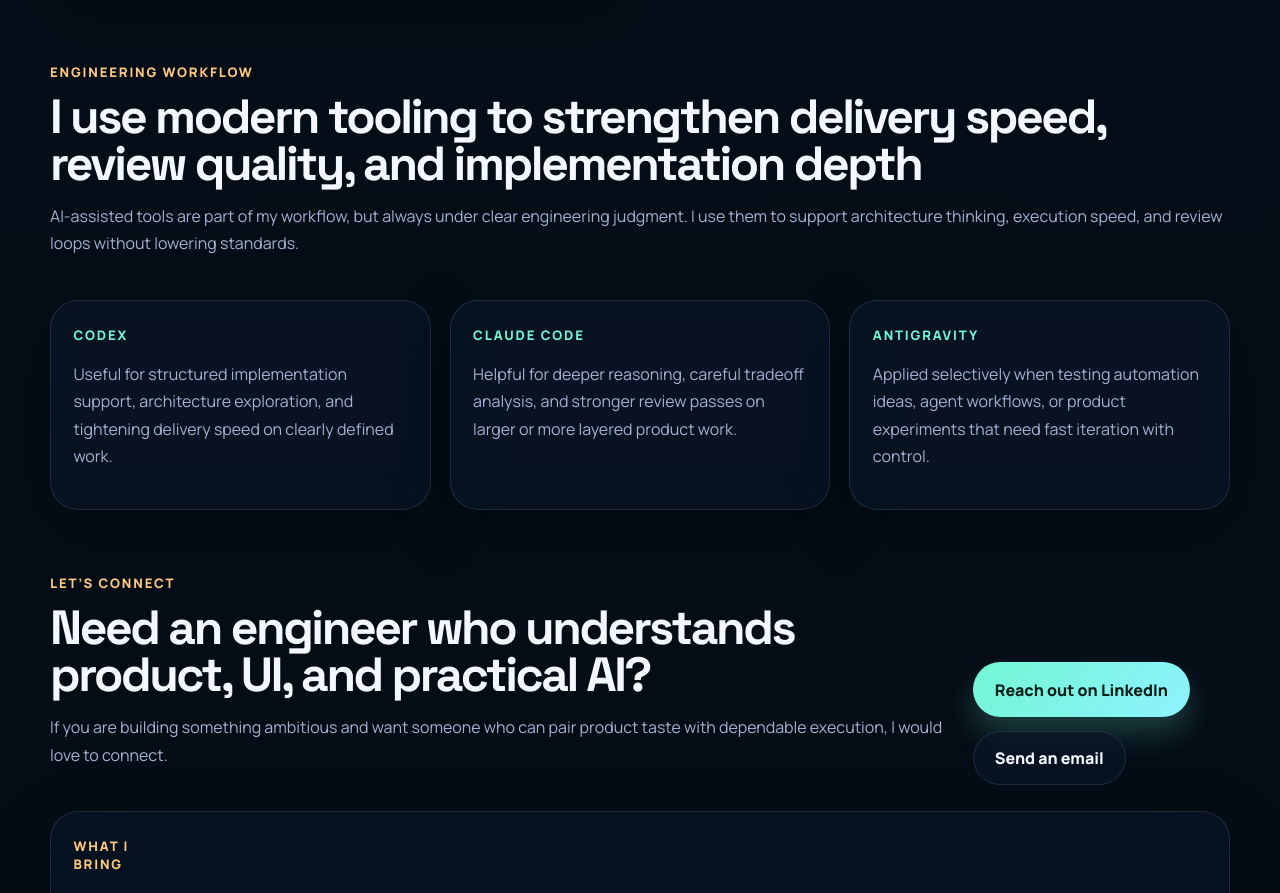
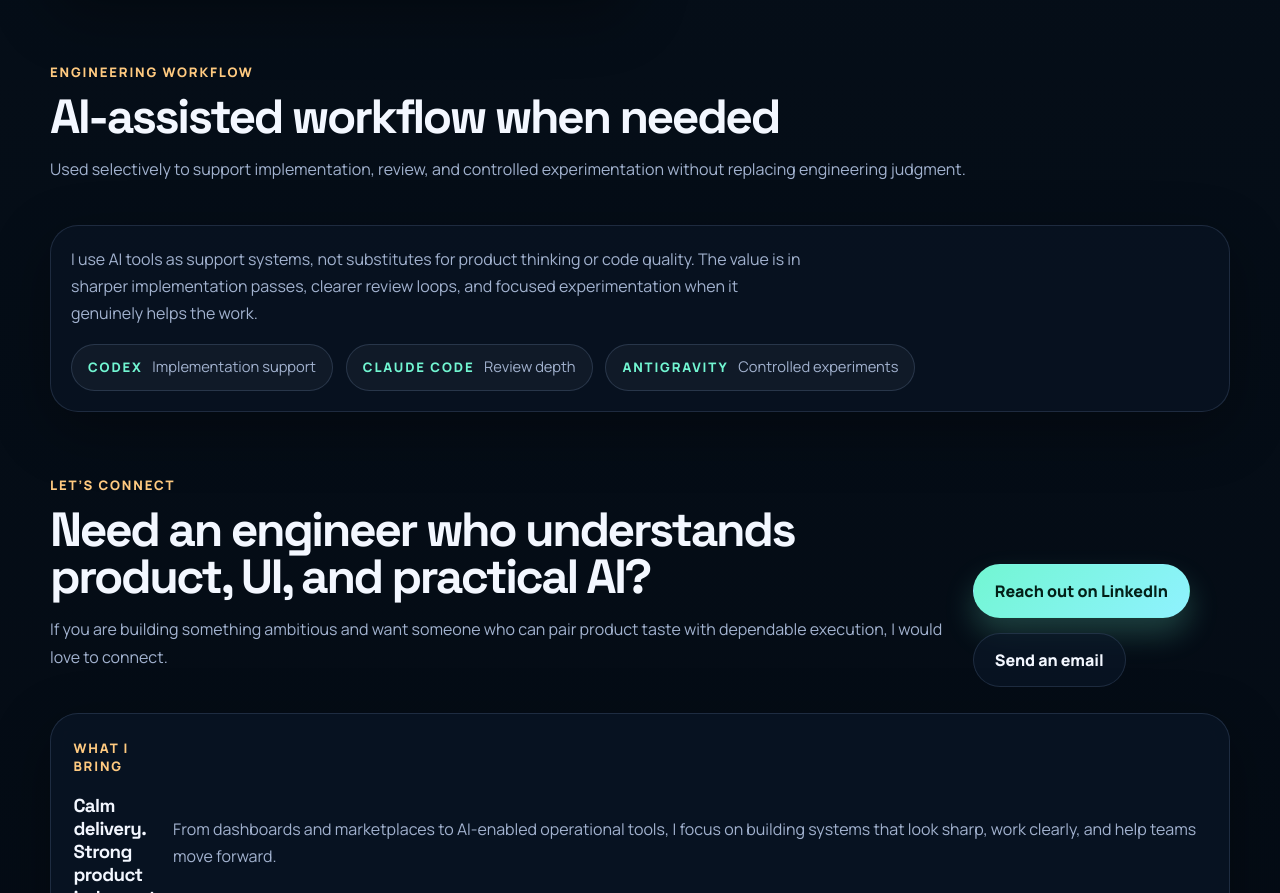
Before and after one commit to IsraelPhilips/ipdevs, a React (Vite) app: page / in a window 1280 px wide. Shown: the part 3909-4802 px from the top of the page. Built offline with nearby package versions, Linux system fonts and the light colour scheme; no server answers.

Commit message:
Refine workflow presentation and project links

```diff
--- a/src/content/siteContent.ts
+++ b/src/content/siteContent.ts
@@ -50,15 +50,15 @@ export const techStackGroups: TechStackGroup[] = [
 export const workflowTools: WorkflowTool[] = [
   {
     name: "Codex",
-    use: "Useful for structured implementation support, architecture exploration, and tightening delivery speed on clearly defined work.",
+    use: "Implementation support",
   },
   {
     name: "Claude Code",
-    use: "Helpful for deeper reasoning, careful tradeoff analysis, and stronger review passes on larger or more layered product work.",
+    use: "Review depth",
   },
   {
     name: "AntiGravity",
-    use: "Applied selectively when testing automation ideas, agent workflows, or product experiments that need fast iteration with control.",
+    use: "Controlled experiments",
   },
 ];
 
--- a/src/pages/HomePage.tsx
+++ b/src/pages/HomePage.tsx
@@ -120,23 +120,30 @@ export function HomePage() {
       <Section
         id="workflow"
         eyebrow="Engineering workflow"
-        title="I use modern tooling to strengthen delivery speed, review quality, and implementation depth"
-        copy="AI-assisted tools are part of my workflow, but always under clear engineering judgment. I use them to support architecture thinking, execution speed, and review loops without lowering standards."
+        title="AI-assisted workflow when needed"
+        copy="Used selectively to support implementation, review, and controlled experimentation without replacing engineering judgment."
       >
-        <div className="workflow-grid">
+        <div className="workflow-panel">
+          <p className="workflow-summary">
+            I use AI tools as support systems, not substitutes for product thinking or code
+            quality. The value is in sharper implementation passes, clearer review loops, and
+            focused experimentation when it genuinely helps the work.
+          </p>
+          <div className="workflow-chip-cloud">
           {workflowTools.map((tool) => (
-            <motion.article
+            <motion.div
               key={tool.name}
-              className="workflow-card"
+              className="workflow-chip-card"
               initial={{ opacity: 0, y: 24 }}
               whileInView={{ opacity: 1, y: 0 }}
               viewport={{ once: true, amount: 0.2 }}
               transition={{ duration: 0.5 }}
             >
               <span className="workflow-label">{tool.name}</span>
-              <p>{tool.use}</p>
-            </motion.article>
+              <span className="workflow-chip-copy">{tool.use}</span>
+            </motion.div>
           ))}
+          </div>
         </div>
       </Section>
 
--- a/src/styles/index.css
+++ b/src/styles/index.css
@@ -524,6 +524,45 @@ select {
   color: var(--accent);
 }
 
+.workflow-panel {
+  display: grid;
+  gap: 1rem;
+  padding: 1.25rem;
+  border: 1px solid var(--line);
+  border-radius: var(--radius-lg);
+  background: rgba(10, 21, 38, 0.62);
+  box-shadow: var(--shadow);
+}
+
+.workflow-summary {
+  margin: 0;
+  max-width: 46rem;
+  color: var(--muted);
+  line-height: 1.7;
+}
+
+.workflow-chip-cloud {
+  display: flex;
+  flex-wrap: wrap;
+  gap: 0.8rem;
+}
+
+.workflow-chip-card {
+  display: inline-flex;
+  align-items: center;
+  gap: 0.6rem;
+  padding: 0.8rem 1rem;
+  border: 1px solid rgba(168, 198, 255, 0.16);
+  border-radius: 999px;
+  background: rgba(255, 255, 255, 0.04);
+}
+
+.workflow-chip-copy {
+  color: var(--muted);
+  font-size: 0.92rem;
+  line-height: 1.35;
+}
+
 .cta-panel {
   display: grid;
   gap: 0.8rem;
@@ -745,7 +784,6 @@ select {
   .hero-shell,
   .detail-hero,
   .stack-grid,
-  .workflow-grid,
   .detail-list-grid,
   .cta-panel {
     grid-template-columns: 1fr;
@@ -777,7 +815,6 @@ select {
   .hero-panel,
   .project-content,
   .info-card,
-  .workflow-card,
   .cta-panel,
   .detail-card,
   .detail-side-card,
@@ -808,6 +845,12 @@ select {
 
   .stack-chip {
     flex: 1 1 10rem;
+  }
+
+  .workflow-chip-card {
+    width: 100%;
+    justify-content: space-between;
+    border-radius: 18px;
   }
 
   .project-preview {
--- a/src/utils/env.ts
+++ b/src/utils/env.ts
@@ -9,6 +9,7 @@ const fallbackProjectUrls: Partial<Record<keyof ImportMetaEnv, string>> = {
   VITE_PROJECT_PRYMAGENT_URL: "https://agent.prymshare.com",
   VITE_PROJECT_IWACUMO_URL: "https://www.iwacumo.com",
   VITE_PROJECT_PREPADI_URL: "http://www.prepadi.online",
+  VITE_PROJECT_WORKIETECHIE_URL: "https://workietechie.com",
   VITE_PROJECT_GHEALEAD_URL: "https://www.ghealead.com",
 };
 
```
Also changed, not shown: 1 other file (tests, documents, lock files or other folders).
